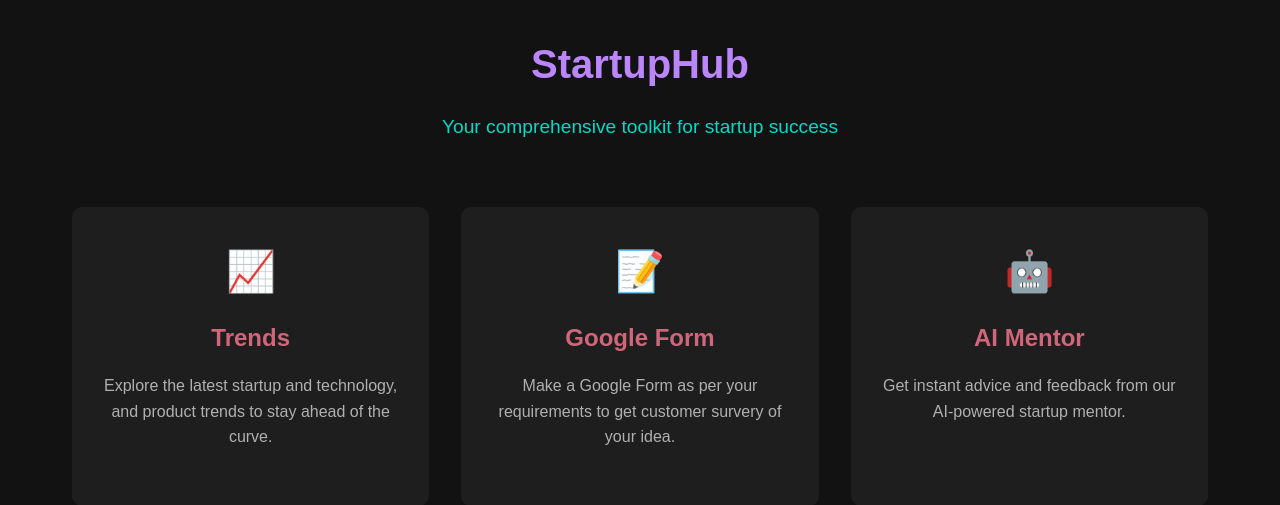
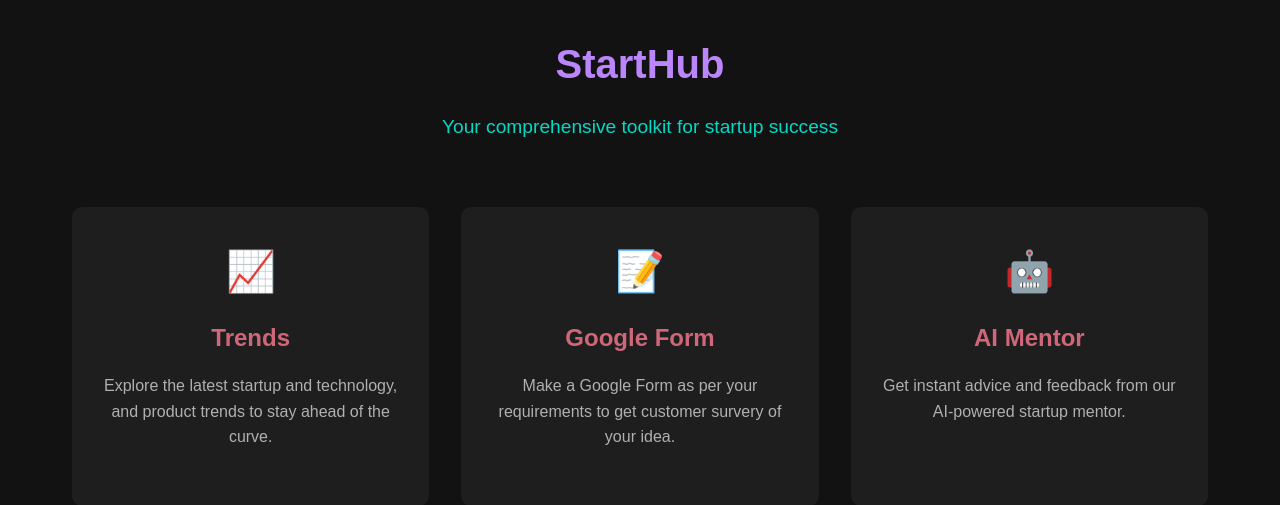
Before and after one commit to Shashank-143/Cybercypher-B047, a Flask app: page / in a window 1280 px wide. Shown: the top 505 px of the page. Run offline with Flask 3, Linux system fonts and the light colour scheme.

Commit message:
uodate again

```diff
--- a/templates/home.html
+++ b/templates/home.html
@@ -84,7 +84,7 @@
 <body>
     <div class="container">
         <header>
-            <h1>StartupHub</h1>
+            <h1>StartHub</h1>
             <p class="subtitle">Your comprehensive toolkit for startup success</p>
         </header>
 
```
